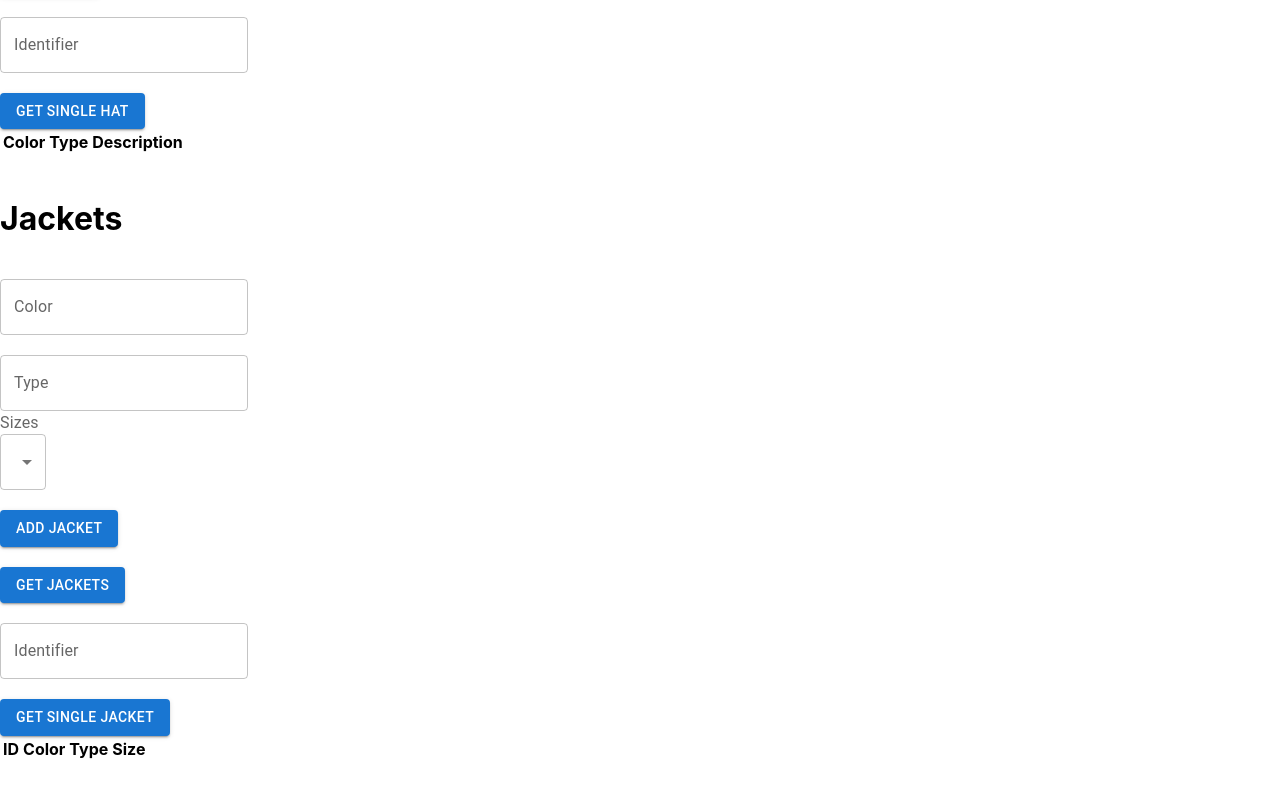
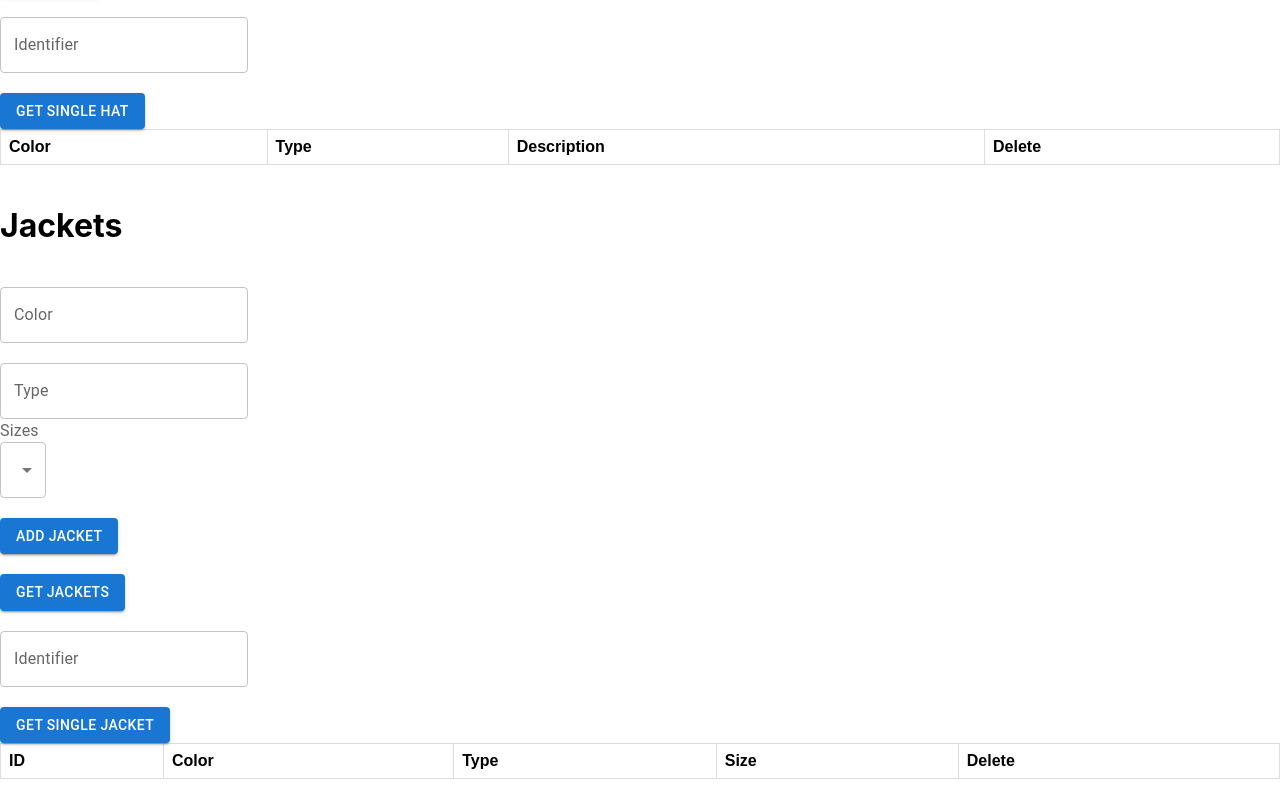
Before and after one commit to SokolSheri/madhattr-ui, a React (Create React App) app: page / in a window 1280 px wide. Shown: the part 426-1225 px from the top of the page. Built offline with nearby package versions, Linux system fonts and the light colour scheme.

Commit message:
done with delete

```diff
--- a/src/App.js
+++ b/src/App.js
@@ -5,6 +5,8 @@ import AddJacket from "./components/AddJacket";
 import Hat from "./components/GetSingleHat";
 import Jacket from "./components/GetSingleJacket";
 
+const row ={ display: "flex" }
+const column= { flex: "50%", padding: "10px", height: "300px" }
 function App() {
   return (
     <div>
--- a/src/components/GetHats.js
+++ b/src/components/GetHats.js
@@ -1,7 +1,6 @@
 import axios from "axios";
 import { Button } from '@mui/material';
 import React, { useState } from 'react';
-import { color } from "@mui/system";
 
 let tableContainerStyle = {
     overflowY: 'scroll',
@@ -25,13 +24,11 @@ function Hats() {
         tableContainerStyle = {
             overflowY: 'scroll',
             height: 300,
-
         }
     }
 
-    const handleDelete = async(id) =>{
-        console.log(id);
-        a
+    const handleDelete = async(id) => {
+        await axios.delete(`http://pipelineroute-madhattr.apps.cluster-k4plx.k4plx.sandbox779.opentlc.com/hats/${id}`)
     }
 
     return (
--- a/src/components/GetSingleHat.js
+++ b/src/components/GetSingleHat.js
@@ -2,8 +2,18 @@ import axios from "axios";
 import { Button, TextField } from '@mui/material';
 import React, { useState } from 'react';
 
+
+
+const tableStyle = {
+    fontFamily: "arial, sans-serif",
+    borderCollapse: "collapse",
+    width: "100%",
+}
+
+const columnsStyle = { border: "1px solid #dddddd", textAlign: "left", padding: "8px" }
+
+
 function Hat() {
-
     const [ident, setIdent] = useState(0);
     const [item, setItem] = useState('');
     const handleChange = (evt) => {
@@ -20,21 +30,29 @@ function Hat() {
         }
     }
 
+    const handleDelete = async (id) => {
+        await axios.delete(`http://pipelineroute-madhattr.apps.cluster-k4plx.k4plx.sandbox779.opentlc.com/hats/${id}`)
+        alert('Hat deleted')
+    }
 
     let row = <tr></tr>
-    if(item!==''){
-        row = <tr><td>{item.color}</td><td>{item.type}</td><td>{item.description}</td></tr>
+    if (item !== '') {
+        let desc = item.description;
+        if (!desc) {
+            desc = 'None'
+        }
+        row = <tr><td style={columnsStyle}>{item.color}</td><td style={columnsStyle}>{item.type}</td><td style={columnsStyle}>{desc}</td><td style={columnsStyle}><button onClick={() => handleDelete(item.id)}>Delete</button></td></tr>
     }
     return (
         <div>
             <form onSubmit={(e) => handleSubmit(e)}>
-            <TextField id="outlined-basic" label="Identifier" variant="outlined" type='number' min="0" onChange={(e) => handleChange(e)} /><br />
+                <TextField id="outlined-basic" label="Identifier" variant="outlined" type='number' min="0" onChange={(e) => handleChange(e)} /><br />
                 {/* <input type='number' min="0" onChange={(e) => handleChange(e)} /> */}
                 <br />
                 <Button type='submit' variant="contained">Get Single Hat</Button>
-                <table>
+                <table style={tableStyle}>
                     <tbody>
-                        <tr><th>Color</th><th>Type</th><th>Description</th></tr>
+                        <tr><th style={columnsStyle}>Color</th><th style={columnsStyle}>Type</th><th style={columnsStyle}>Description</th><th style={columnsStyle}>Delete</th></tr>
                         {row}
                     </tbody>
                 </table>
--- a/src/components/GetSingleJacket.js
+++ b/src/components/GetSingleJacket.js
@@ -2,29 +2,18 @@ import axios from "axios";
 import { Button, TextField, Table, TableBody, TableCell, TableContainer, TableHead, TableRow, Paper} from '@mui/material';
 import React, { useState } from 'react';
 
-// const styledTable = {
-//     borderCollapse: "collapse",
-//     margin: "25px 0",
-//     fontSize: "0.9em",
-//     fontFamily: "sans-serif",
-//     minWidth: "400px",
-//     boxShadow: "0 0 20px rgba(0, 0, 0, 0.15)"
-//   }
+let tableContainerStyle = {
+    overflowY: 'scroll',
+    height: 0,
+}
 
-// .styled-table {
-//     border-collapse: collapse;
-//     margin: 25px 0;
-//     font-size: 0.9em;
-//     font-family: sans-serif;
-//     min-width: 400px;
-//     box-shadow: 0 0 20px rgba(0, 0, 0, 0.15);
-// }
-
-const table = {
+const tableStyle = {
     fontFamily: "arial, sans-serif",
     borderCollapse: "collapse",
-    width: "100%"
-  }
+    width: "100%",
+}
+
+const columnsStyle = { border: "1px solid #dddddd", textAlign: "left", padding: "8px" }
 
 function Jacket() {
     const [ident, setIdent] = useState("");
@@ -49,9 +38,13 @@ function Jacket() {
 
     }
 
+    const handleDelete = async(id) =>{
+        await axios.delete(`http://pipelineroute-madhattr.apps.cluster-k4plx.k4plx.sandbox779.opentlc.com/jackets/${id}`)
+    }
+
     let row = <tr></tr>
-    if (item != '') {
-        row = <tr><td>{item.id}</td><td>{item.color}</td><td>{item.type}</td><td>{item.size}</td></tr>
+    if (item !== '') {
+        row = <tr><td style={columnsStyle}>{item.id}</td><td style={columnsStyle}>{item.color}</td><td style={columnsStyle}> {item.type}</td><td style={columnsStyle}>{item.size}</td><td style={columnsStyle}><button onClick={() => handleDelete(item.id)}>Delete</button></td></tr>
     }
 
     return (
@@ -61,9 +54,9 @@ function Jacket() {
                 {/* <input type='number' min="0" onChange={(e) => handleChange(e)} /> */}
                 <br />
                 <Button type='submit' variant="contained">Get Single Jacket</Button>
-                <table style={{table}}>
+                <table style={ tableStyle }>
                     <tbody>
-                        <tr><th>ID</th><th>Color</th><th>Type</th><th>Size</th></tr>
+                        <tr><th style={columnsStyle}>ID</th><th style={columnsStyle}>Color</th><th style={columnsStyle}>Type</th><th style={columnsStyle}>Size</th><th style={columnsStyle}>Delete</th></tr>
                         {row}
                     </tbody>
                 </table>
```
